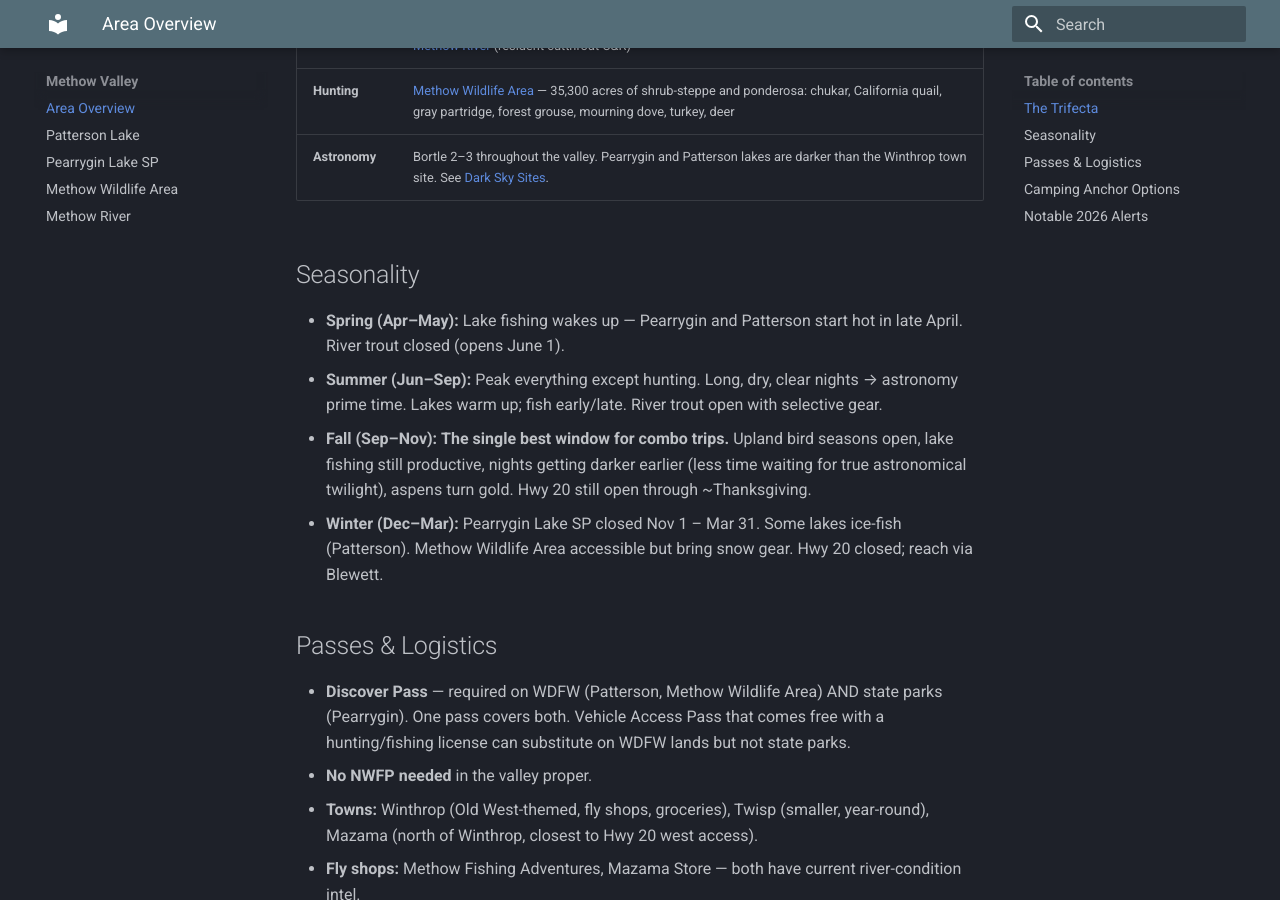
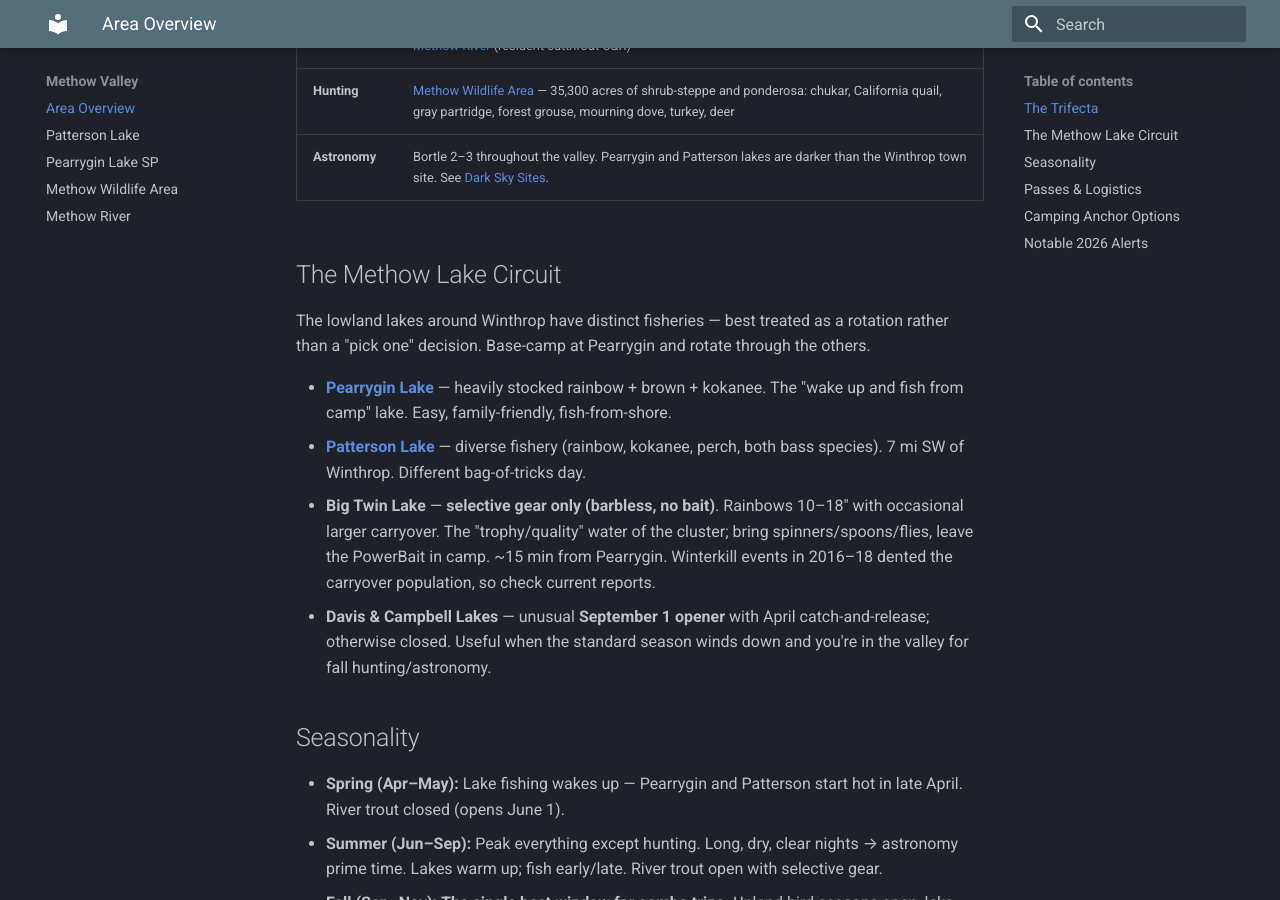
Before and after one commit to jdosher/outdoors-manual, an MkDocs documentation site: the page built from docs/6_methow/Overview.md, in a window 1280 px wide and 900 px high, scrolled down 557 px. Built offline with MkDocs 1.6.1 and Material for MkDocs 9.7.7, drawn with Linux system fonts in a browser that asks for light colours.

Commit message:
Add Methow lake circuit section: Big Twin, Davis, Campbell

```diff
--- a/docs/6_methow/Overview.md
+++ b/docs/6_methow/Overview.md
@@ -11,6 +11,15 @@ From Shoreline, the Methow is **~4–5 hours** via Hwy 20 (open ~Memorial Day th
 | **Fishing** | [Patterson Lake](patterson_lake.md) (rainbow, kokanee, perch, bass), [Pearrygin Lake](pearrygin_lake.md) (rainbow, brown, kokanee), [Methow River](methow_river.md) (resident cutthroat C&R) |
 | **Hunting** | [Methow Wildlife Area](methow_wildlife_area.md) — 35,300 acres of shrub-steppe and ponderosa: chukar, California quail, gray partridge, forest grouse, mourning dove, turkey, deer |
 | **Astronomy** | Bortle 2–3 throughout the valley. Pearrygin and Patterson lakes are darker than the Winthrop town site. See [Dark Sky Sites](../reference/dark_sky_sites.md). |
+
+## The Methow Lake Circuit
+
+The lowland lakes around Winthrop have distinct fisheries — best treated as a rotation rather than a "pick one" decision. Base-camp at Pearrygin and rotate through the others.
+
+* **[Pearrygin Lake](pearrygin_lake.md)** — heavily stocked rainbow + brown + kokanee. The "wake up and fish from camp" lake. Easy, family-friendly, fish-from-shore.
+* **[Patterson Lake](patterson_lake.md)** — diverse fishery (rainbow, kokanee, perch, both bass species). 7 mi SW of Winthrop. Different bag-of-tricks day.
+* **Big Twin Lake** — **selective gear only (barbless, no bait)**. Rainbows 10–18" with occasional larger carryover. The "trophy/quality" water of the cluster; bring spinners/spoons/flies, leave the PowerBait in camp. ~15 min from Pearrygin. Winterkill events in 2016–18 dented the carryover population, so check current reports.
+* **Davis & Campbell Lakes** — unusual **September 1 opener** with April catch-and-release; otherwise closed. Useful when the standard season winds down and you're in the valley for fall hunting/astronomy.
 
 ## Seasonality
 
```
